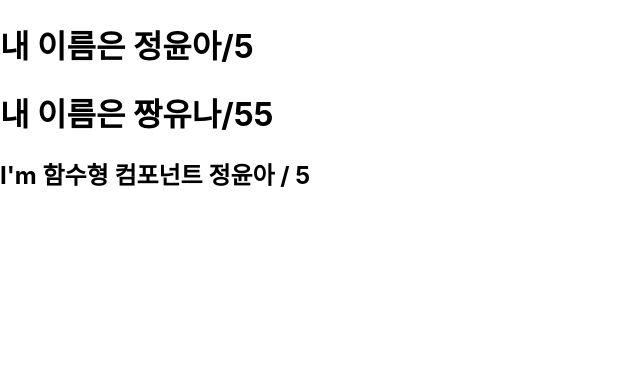
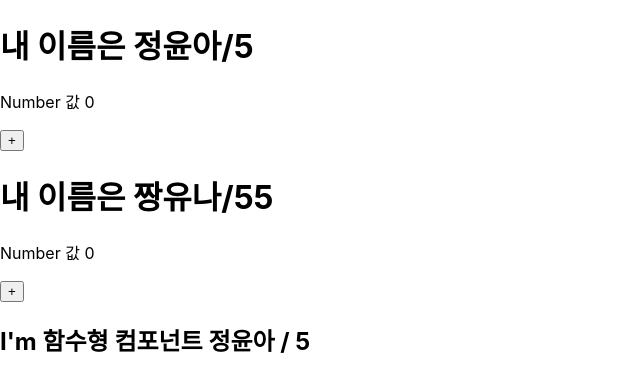
Before and after one commit to zzangouona/reactJsEdu01, a React (Create React App) app: page / in a window 1280 px wide. Shown: the top 392 px of the page, without its empty margins (0-640 px from the left). Built offline with nearby package versions, Linux system fonts and the light colour scheme.

Commit message:
state : 컴포넌트 내부에서 읽거나 변경할 수 있는 값

```diff
--- a/src/App.js
+++ b/src/App.js
@@ -6,10 +6,10 @@ import MyComponentFunc from './components/MyComponentFunc';
 function App() {
   return (
     <React.Fragment>
-       <MyComponent name={"정윤아"} number={5} />
+       <MyComponent name={"정윤아"} value={5} />
 
-      <MyComponent name={"짱유나"} number={55}/>
-      <MyComponentFunc name={"정윤아"} number={5} />
+      <MyComponent name={"짱유나"} value={55}/>
+      <MyComponentFunc name={"정윤아"} value={5} />
     </React.Fragment>
   );
 }
--- a/src/components/MyComponent.js
+++ b/src/components/MyComponent.js
@@ -2,13 +2,23 @@ import React, { Component } from 'react';
 import PropTypes from 'prop-types';
 
 class MyComponent extends Component {
+    state = {
+        number:0
+    }
     render() {
-        const {name, number} = this.props;
+        const {name, value} = this.props;
+        const {number} = this.state;
 
         return (
             <div>
                 {/* <h1>내 이름은 {this.props.name}</h1> */}
-                <h1>내 이름은 {name}/{number}</h1>
+                <h1>내 이름은 {name}/{value}</h1>
+                <p>Number 값 {number}</p>
+                <button onClick={()=> {
+                    this.setState({
+                        number : number + 1
+                    })
+                }}>+</button>
             </div>
         );
     }
--- a/src/components/MyComponentFunc.js
+++ b/src/components/MyComponentFunc.js
@@ -1,9 +1,9 @@
 import React from 'react';
 
-const MyComponentFunc = ({name, number}) => {
+const MyComponentFunc = ({name, value}) => {
     return(
         <div>
-            <h2>I'm 함수형 컴포넌트 {name}  / {number}</h2>
+            <h2>I'm 함수형 컴포넌트 {name}  / {value}</h2>
         </div>
     )
 }
```
